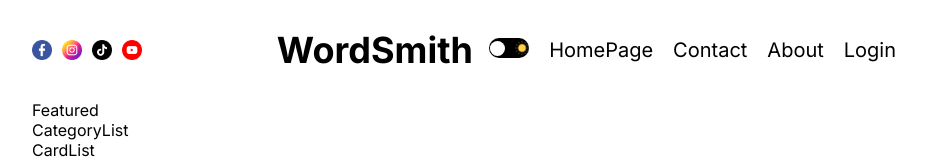
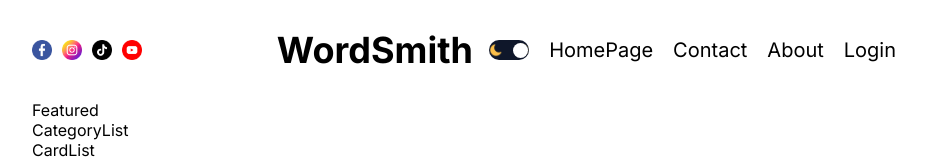
Before and after one commit to asha-saini06/blog-app, a Next.js app: page / in a window 1280 px wide. Shown: the top 160 px of the page, without its empty margins (176-1102 px from the left). Built offline with nearby package versions, Linux system fonts and the light colour scheme.

Commit message:
Next.js Context API

```diff
--- a/src/app/globals.css
+++ b/src/app/globals.css
@@ -2,7 +2,7 @@
     --bg: white;
     --textColor: black;
     --softBg: #f0f0f0;
-    --softTextColor: #626262
+    --softTextColor: #626262;
 }
 
 * {
@@ -19,6 +19,13 @@ body {
 a {
     color: inherit;
     text-decoration: none;
+}
+
+.dark {
+    --bg: #0f172a;
+    --textColor: #ddd;
+    --softBg: #1f273a;
+    --softTextColor: #a6a6a6;
 }
 
 .container {
--- a/src/app/layout.js
+++ b/src/app/layout.js
@@ -2,6 +2,8 @@ import Navbar from '@/components/navbar/Navbar'
 import './globals.css'
 import { Inter } from 'next/font/google'
 import Footer from '@/components/footer/Footer'
+import { ThemeContextProvider } from '@/context/ThemeContext'
+import ThemeProvider from '@/providers/ThemeProvider'
 
 const inter = Inter({ subsets: ['latin'] })
 
@@ -14,6 +16,8 @@ export default function RootLayout({ children }) {
   return (
     <html lang="en">
       <body className={inter.className}>
+        <ThemeContextProvider>
+          <ThemeProvider>
             <div className="container">
               <div className="wrapper">
                 <Navbar />
@@ -21,6 +25,8 @@ export default function RootLayout({ children }) {
                 <Footer />
               </div>
             </div>
+          </ThemeProvider>
+        </ThemeContextProvider>
       </body>
     </html>
   )
--- a/src/components/navbar/navbar.module.css
+++ b/src/components/navbar/navbar.module.css
@@ -20,6 +20,7 @@
 
 .links {
     display: flex;
+    align-items: center;
     gap: 20px;
     flex: 1;
     font-size: 20px;
--- a/src/components/themeToggle/ThemeToggle.jsx
+++ b/src/components/themeToggle/ThemeToggle.jsx
@@ -1,11 +1,32 @@
+"use client";
+
 import Image from "next/image";
 import styles from "./themeToggle.module.css";
+import { useContext } from "react";
+import { ThemeContext } from "@/context/ThemeContext";
 
 const ThemeToggle = () => {
+  const { toggle, theme } = useContext(ThemeContext);
+
+  console.log(theme);
+
   return (
-    <div className={styles.container}>
+    <div
+      className={styles.container}
+      onClick={toggle}
+      style={
+        theme === "dark" ? { backgroundColor: "#fff" } : { backgroundColor: "#0f172a" }
+      }
+    >
       <Image src="/moon.png" alt="moon" width={14} height={14} />
-      <div className={styles.ball}></div>
+      <div
+        className={styles.ball}
+        style={
+          theme === "dark"
+            ? { left: 1, background: "#0f172a" }
+            : { right: 1, background: "white" }
+        }
+      ></div>
       <Image src="/sun.png" alt="sun" width={14} height={14} />
     </div>
   );
--- a/src/components/themeToggle/themeToggle.module.css
+++ b/src/components/themeToggle/themeToggle.module.css
@@ -6,7 +6,6 @@
     display: flex;
     align-items: center;
     justify-content: space-between;
-    background-color: black;
     position: relative;
 }
 
@@ -14,7 +13,5 @@
     width: 15px;
     height: 15px;
     border-radius: 50%;
-    background-color: white;
     position: absolute;
-    left: 1px;
 }
--- /dev/null
+++ b/src/context/ThemeContext.jsx
@@ -0,0 +1,32 @@
+"use client";
+
+import { createContext, useState, useEffect } from "react";
+
+export const ThemeContext = createContext(); // create a new context
+
+const getFormLocalStorage = () => {
+  if (typeof window !== "undefined") {
+    const value = localStorage.getItem("theme");
+    return value || "light";
+  }
+};
+
+export const ThemeContextProvider = ({ children }) => {
+  const [theme, setTheme] = useState(() => {
+    return getFormLocalStorage();
+  });
+
+  const toggle = () => {
+    setTheme(theme === "light" ? "dark" : "light");
+  };
+
+  useEffect(() => {
+    localStorage.setItem("theme", theme);
+  }, [theme]);
+
+  return (
+    <ThemeContext.Provider value={{ theme, toggle }}>
+      {children}
+    </ThemeContext.Provider>
+  );
+};
--- /dev/null
+++ b/src/providers/ThemeProvider.jsx
@@ -0,0 +1,19 @@
+"use client";
+
+import React, { useContext, useState, useEffect } from "react";
+import { ThemeContext } from "@/context/ThemeContext";
+
+const ThemeProvider = ({ children }) => {
+  const { theme } = useContext(ThemeContext);
+  const [mounted, setMounted] = useState(false);
+
+  useEffect(() => {
+    setMounted(true);
+  }, []);
+
+  if (mounted) {
+    return <div className={theme}>{children}</div>;
+  }
+};
+
+export default ThemeProvider;
```
Lines whose indentation alone changed are shown as unchanged.
